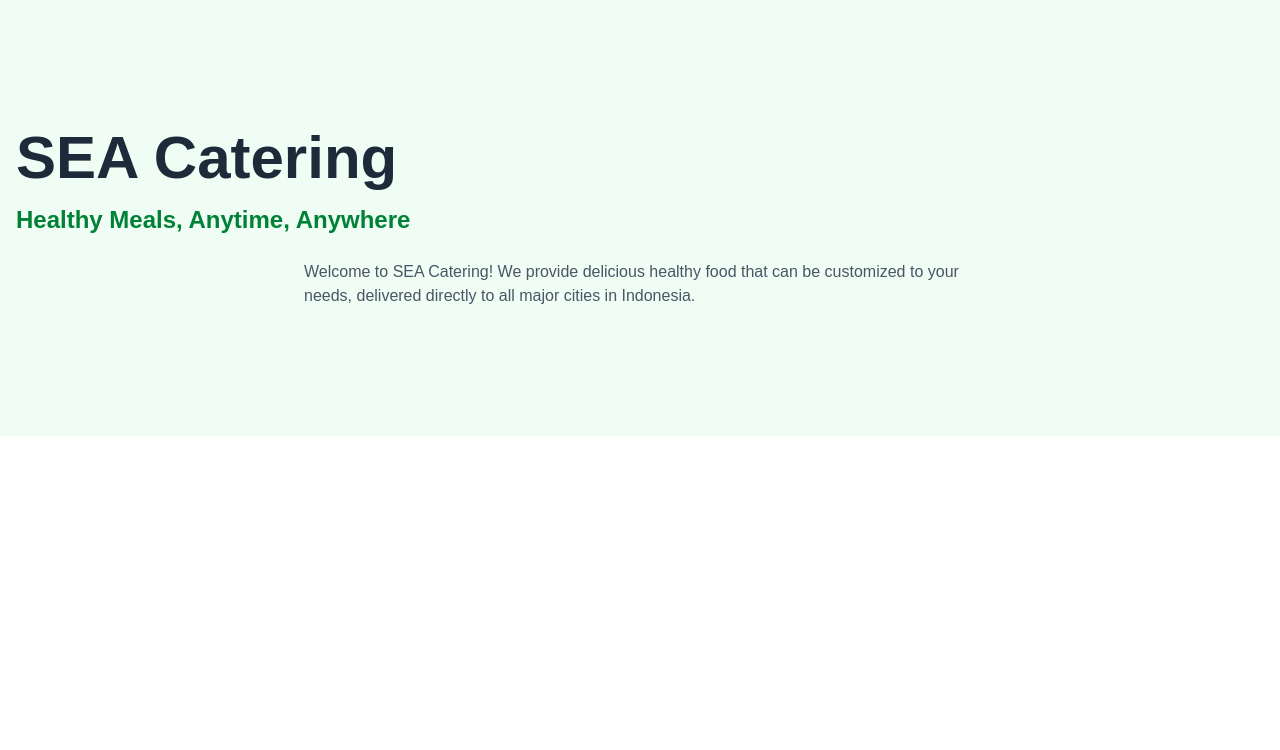
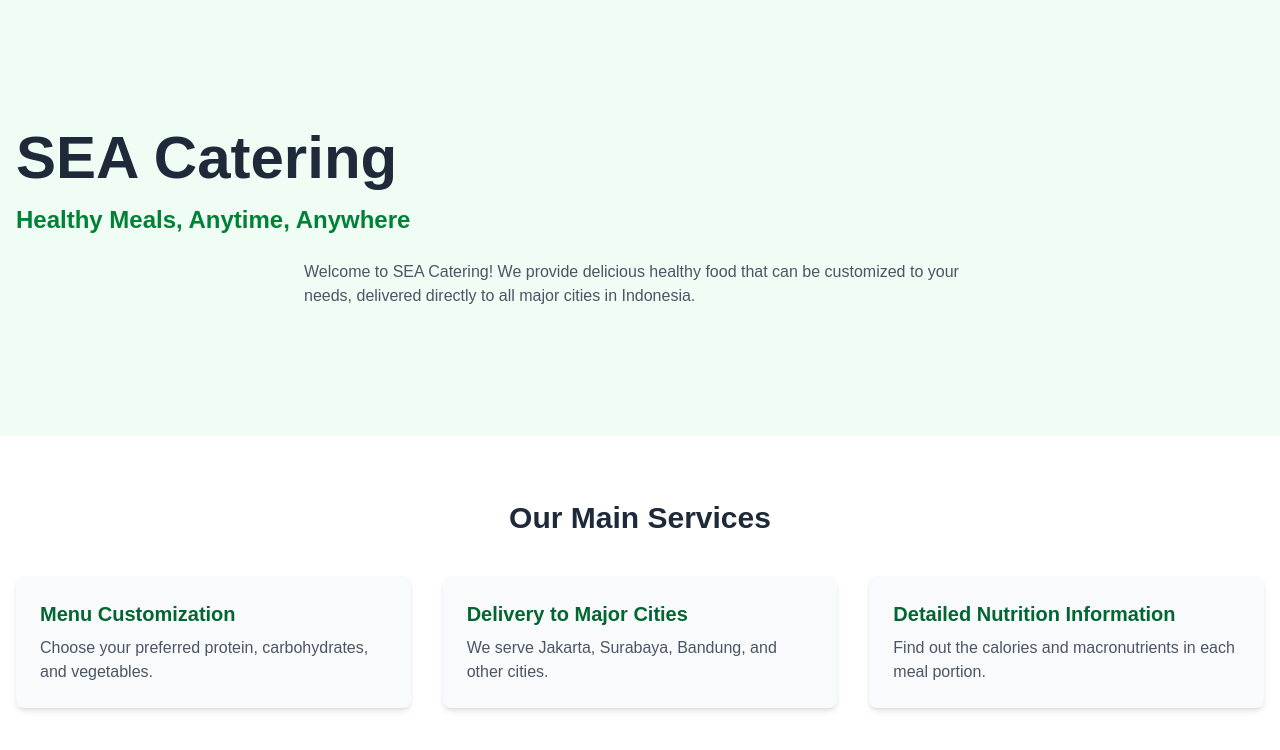
Before and after one commit to Faruuuqqq/sea-catering, a Next.js app: page / in a window 1280 px wide. Shown: the top 750 px of the page. Built offline with nearby package versions, Linux system fonts and the light colour scheme.

Commit message:
feat(homepage): build FeaturesSection to display key services

```diff
--- a/src/app/page.tsx
+++ b/src/app/page.tsx
@@ -1,9 +1,11 @@
 import HeroSection from '@/components/HeroSection';
+import FeaturesSection from '@/components/FeaturesSection';
 
 export default function HomePage() {
   return (
     <main>
       <HeroSection />
+      <FeaturesSection />
     </main>
   );
 }
--- /dev/null
+++ b/src/components/FeaturesSection.tsx
@@ -0,0 +1,38 @@
+import React from 'react';
+
+const features = [
+  {
+    title: 'Menu Customization',
+    description: 'Choose your preferred protein, carbohydrates, and vegetables.',
+  },
+  {
+    title: 'Delivery to Major Cities',
+    description: 'We serve Jakarta, Surabaya, Bandung, and other cities.',
+  },
+  {
+    title: 'Detailed Nutrition Information',
+    description: 'Find out the calories and macronutrients in each meal portion.',
+  },
+];
+
+const FeaturesSection = () => {
+  return (
+    <section className="py-16 bg-white">
+      <div className="container mx-auto px-4">
+        <h2 className="text-3xl font-bold text-center text-gray-800 mb-10">
+          Our Main Services
+        </h2>
+        <div className="grid md:grid-cols-3 gap-8">
+          {features.map((feature, index) => (
+            <div key={index} className="bg-gray-50 p-6 rounded-lg shadow-md">
+              <h3 className="text-xl font-semibold text-green-800">{feature.title}</h3>
+              <p className="mt-2 text-gray-600">{feature.description}</p>
+            </div>
+          ))}
+        </div>
+      </div>
+    </section>
+  );
+};
+
+export default FeaturesSection;
```
